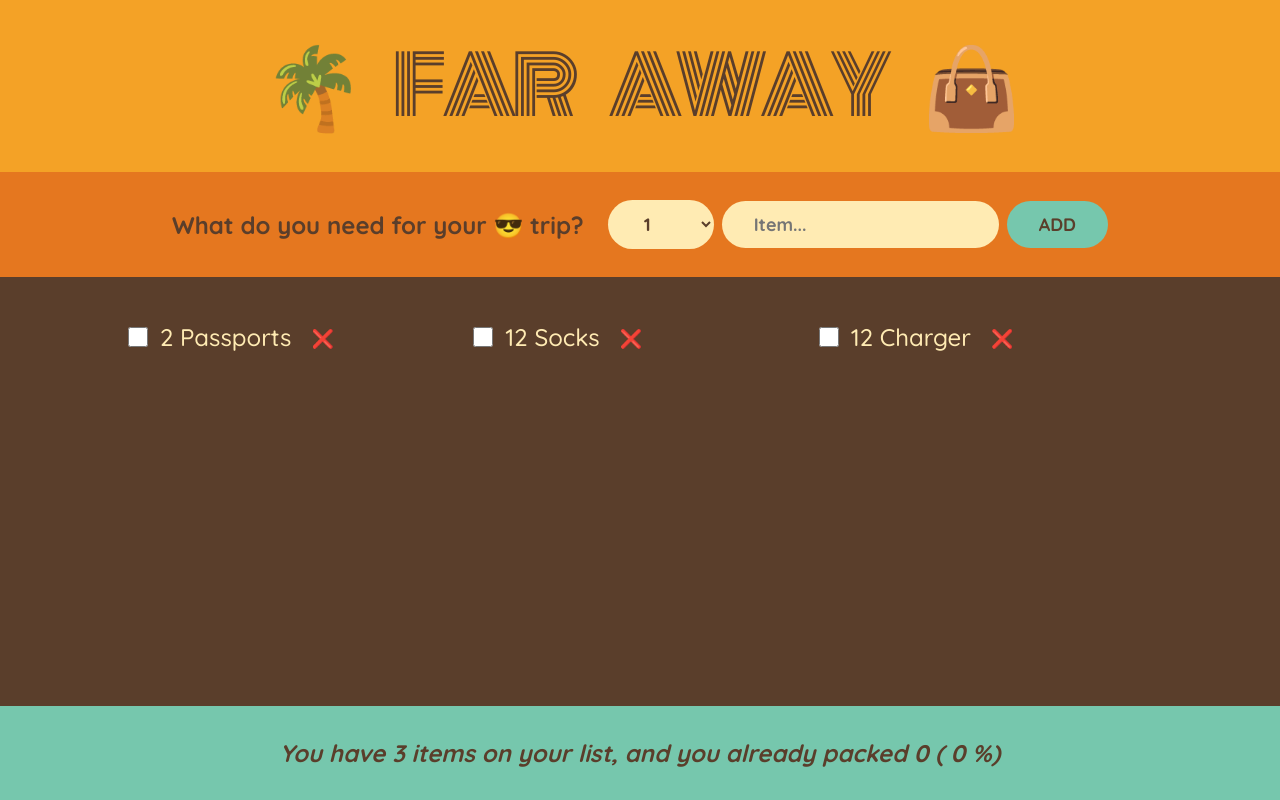
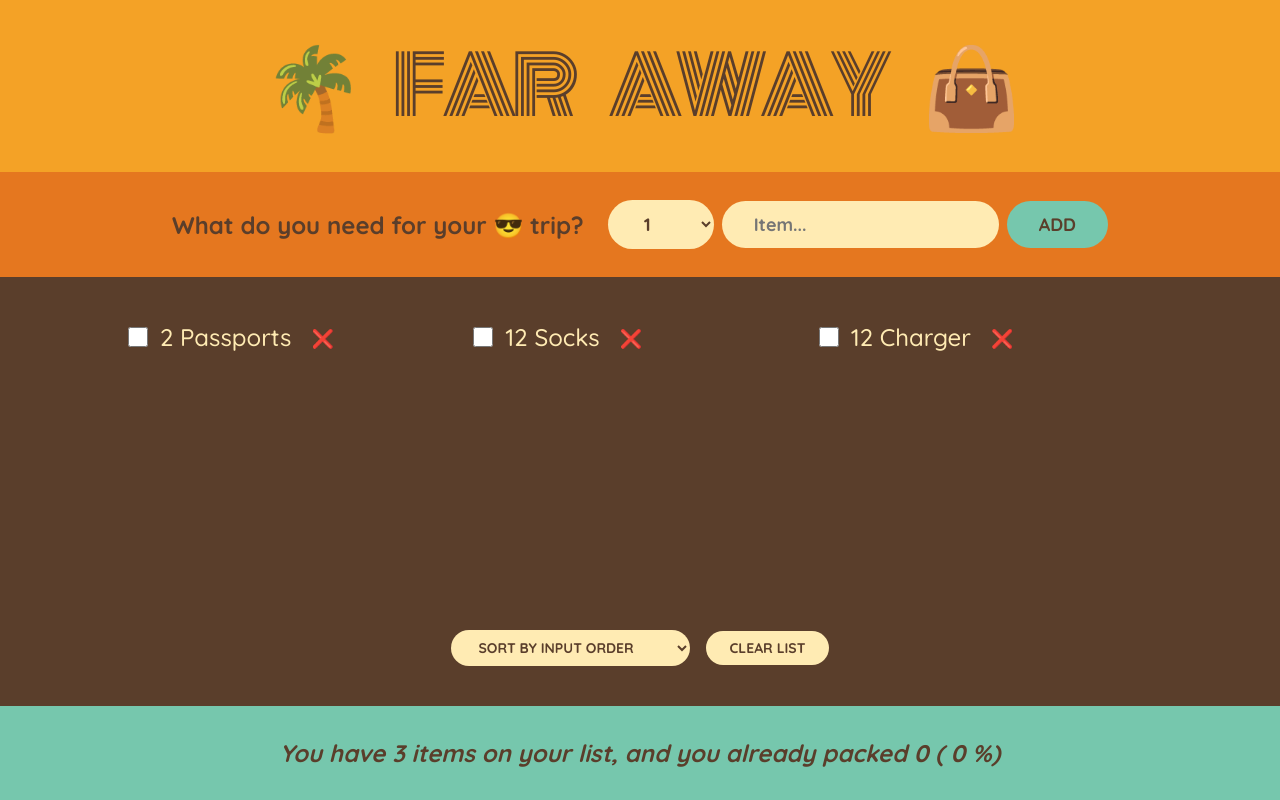
Before and after one commit to jsbiresh/travel-list, a React (Create React App) app: page / in a window 1280 px wide. Built offline with nearby package versions, Linux system fonts and the light colour scheme.

Commit message:
finished the project and refactored it to individual components

```diff
--- a/src/App.js
+++ /dev/null
@@ -1,168 +0,0 @@
-import { useState } from 'react'
-
-const initialItems = [
-  { id: 1, description: 'Passports', quantity: 2, packed: false },
-  { id: 2, description: 'Socks', quantity: 12, packed: false },
-  { id: 3, description: 'Charger', quantity: 12, packed: false },
-]
-
-// *******************************
-// COMPONENT App
-export default function App() {
-  const [items, setItems] = useState([...initialItems])
-
-  function handleAddItems(item) {
-    setItems((items) => [...items, item])
-  }
-
-  // const packedItemsCount = items.reduce(
-  //   (acc, current) => acc + (current.packed ? 1 : 0),
-  //   0
-  // )
-
-  function handleDeleteItem(id) {
-    // first it recieves the current items array, from that we filter
-    // out the item with id = item.id
-    setItems((items) => items.filter((item) => id !== item.id))
-  }
-
-  function handleToggleItem(id) {
-    setItems((items) =>
-      items.map((item) =>
-        item.id === id ? { ...item, packed: !item.packed } : item
-      )
-    )
-  }
-
-  return (
-    <div className="app">
-      <Logo />
-      <Form onAddItems={handleAddItems} />
-      <PackingList
-        items={items}
-        onToggleItem={handleToggleItem}
-        onDeleteItem={handleDeleteItem}
-      />
-      <Stats items={items} />
-    </div>
-  )
-}
-
-// COMPONENT Logo
-function Logo() {
-  return <h1>🌴 Far Away 👜 </h1>
-}
-
-// COMPONENT Form
-function Form({ onAddItems }) {
-  const [description, setDescription] = useState('')
-  const [quantity, setQuantity] = useState(1)
-
-  function handleSubmit(e) {
-    e.preventDefault()
-
-    if (!description) return
-
-    const newItem = {
-      description,
-      quantity,
-      packed: false,
-      id: Date.now(),
-    }
-    // call the function
-    onAddItems(newItem)
-
-    // clear the form fields
-    setDescription('')
-    setQuantity(1)
-  }
-
-  return (
-    <form className="add-form" onSubmit={handleSubmit}>
-      <h3>What do you need for your 😎 trip?</h3>
-      <select
-        value={quantity}
-        onChange={(e) => setQuantity(Number(e.target.value))}
-      >
-        {Array.from({ length: 20 }, (_, index) => index + 1).map((num) => (
-          <option value={num} key={num}>
-            {num}
-          </option>
-        ))}
-        {/* <option value={1}>1</option>
-        <option value={2}>2</option>
-        <option value={3}>3</option> */}
-      </select>
-      <input
-        type="text"
-        placeholder="Item..."
-        value={description}
-        onChange={(e) => setDescription(e.target.value)}
-      />
-      <button>Add</button>
-    </form>
-  )
-}
-
-// COMPONENT PackingList
-function PackingList({ items, onDeleteItem, onToggleItem }) {
-  return (
-    <div className="list">
-      <ul>
-        {items.map((item) => (
-          <Item
-            item={item}
-            key={item.id}
-            onToggleItem={onToggleItem}
-            handleDeleteItem={onDeleteItem}
-          />
-        ))}
-      </ul>
-    </div>
-  )
-}
-
-// COMPONENT Item
-function Item({ item, handleDeleteItem, onToggleItem }) {
-  return (
-    <li>
-      <input
-        type="checkbox"
-        onChange={() => onToggleItem(item.id)}
-        value={item.packed}
-      />
-      <span style={item.packed ? { textDecoration: 'line-through' } : {}}>
-        {item.quantity} {item.description}
-      </span>
-      <button onClick={() => handleDeleteItem(item.id)}> ❌ </button>
-    </li>
-  )
-}
-
-// COMPONENT Stats
-function Stats({ items }) {
-  // return if the items list is empty
-  if (!items.length)
-    return (
-      <p className="stats">
-        <em>Start adding some items to your packing list 🚀</em>
-      </p>
-    )
-
-  // if items list is not empty start calculating
-  const numItems = items.length
-  const numPacked = items.filter((item) => item.packed).length
-  const percentage = Math.round((numPacked / numItems) * 100)
-  return (
-    <footer className="stats">
-      {percentage !== 100 ? (
-        <em>
-          You have {numItems} items on your list, and you already packed{' '}
-          {numPacked} ( {percentage} %)
-        </em>
-      ) : (
-        <em>Complete Packing Done. Let's Go...✈</em>
-      )}
-    </footer>
-  )
-}
--- /dev/null
+++ b/src/components/App.js
@@ -0,0 +1,62 @@
+import { useState } from 'react'
+import Logo from './Logo'
+import Form from './Form'
+import PackingList from './PackingList'
+import Stats from './Stats'
+
+const initialItems = [
+  { id: 1, description: 'Passports', quantity: 2, packed: false },
+  { id: 2, description: 'Socks', quantity: 12, packed: false },
+  { id: 3, description: 'Charger', quantity: 12, packed: false },
+]
+
+// *******************************
+// COMPONENT App
+export default function App() {
+  const [items, setItems] = useState([...initialItems])
+
+  function handleAddItems(item) {
+    setItems((items) => [...items, item])
+  }
+
+  // const packedItemsCount = items.reduce(
+  //   (acc, current) => acc + (current.packed ? 1 : 0),
+  //   0
+  // )
+
+  function handleDeleteItem(id) {
+    // first it recieves the current items array, from that we filter
+    // out the item with id = item.id
+    setItems((items) => items.filter((item) => id !== item.id))
+  }
+
+  function handleToggleItem(id) {
+    setItems((items) =>
+      items.map((item) =>
+        item.id === id ? { ...item, packed: !item.packed } : item
+      )
+    )
+  }
+
+  // clear list in PackingList
+  function handleClearList() {
+    const confirmed = window.confirm(
+      'Are you sure you want to delete all Items?'
+    )
+    if (confirmed) setItems([])
+  }
+
+  return (
+    <div className="app">
+      <Logo />
+      <Form onAddItems={handleAddItems} />
+      <PackingList
+        items={items}
+        onToggleItem={handleToggleItem}
+        onDeleteItem={handleDeleteItem}
+        onClearList={handleClearList}
+      />
+      <Stats items={items} />
+    </div>
+  )
+}
--- /dev/null
+++ b/src/components/Form.js
@@ -0,0 +1,52 @@
+import { useState } from 'react'
+
+// COMPONENT Form
+export default function Form({ onAddItems }) {
+  const [description, setDescription] = useState('')
+  const [quantity, setQuantity] = useState(1)
+
+  function handleSubmit(e) {
+    e.preventDefault()
+
+    if (!description) return
+
+    const newItem = {
+      description,
+      quantity,
+      packed: false,
+      id: Date.now(),
+    }
+    // call the function
+    onAddItems(newItem)
+
+    // clear the form fields
+    setDescription('')
+    setQuantity(1)
+  }
+
+  return (
+    <form className="add-form" onSubmit={handleSubmit}>
+      <h3>What do you need for your 😎 trip?</h3>
+      <select
+        value={quantity}
+        onChange={(e) => setQuantity(Number(e.target.value))}
+      >
+        {Array.from({ length: 20 }, (_, index) => index + 1).map((num) => (
+          <option value={num} key={num}>
+            {num}
+          </option>
+        ))}
+        {/* <option value={1}>1</option>
+          <option value={2}>2</option>
+          <option value={3}>3</option> */}
+      </select>
+      <input
+        type="text"
+        placeholder="Item..."
+        value={description}
+        onChange={(e) => setDescription(e.target.value)}
+      />
+      <button>Add</button>
+    </form>
+  )
+}
--- /dev/null
+++ b/src/components/Item.js
@@ -0,0 +1,16 @@
+// COMPONENT Item
+export default function Item({ item, handleDeleteItem, onToggleItem }) {
+  return (
+    <li>
+      <input
+        type="checkbox"
+        onChange={() => onToggleItem(item.id)}
+        value={item.packed}
+      />
+      <span style={item.packed ? { textDecoration: 'line-through' } : {}}>
+        {item.quantity} {item.description}
+      </span>
+      <button onClick={() => handleDeleteItem(item.id)}> ❌ </button>
+    </li>
+  )
+}
--- /dev/null
+++ b/src/components/Logo.js
@@ -0,0 +1,3 @@
+export default function Logo() {
+  return <h1>🌴 Far Away 👜 </h1>
+}
--- /dev/null
+++ b/src/components/PackingList.js
@@ -0,0 +1,49 @@
+import { useState } from 'react'
+import Item from './Item'
+
+// COMPONENT PackingList
+export default function PackingList({
+  items,
+  onDeleteItem,
+  onToggleItem,
+  onClearList,
+  //   onAddItems,
+}) {
+  const [sortBy, setSortBy] = useState('input')
+  let sortedItems
+
+  if (sortBy === 'input') sortedItems = items
+
+  if (sortBy === 'description')
+    sortedItems = items
+      .slice()
+      .sort((a, b) => a.description.localeCompare(b.description))
+
+  if (sortBy === 'packed')
+    sortedItems = items
+      .slice()
+      .sort((a, b) => Number(b.packed) - Number(a.packed))
+
+  return (
+    <div className="list">
+      <ul>
+        {sortedItems.map((item) => (
+          <Item
+            item={item}
+            key={item.id}
+            onToggleItem={onToggleItem}
+            handleDeleteItem={onDeleteItem}
+          />
+        ))}
+      </ul>
+      <div className="actions">
+        <select value={sortBy} onChange={(e) => setSortBy(e.target.value)}>
+          <option value="input">Sort by input order</option>
+          <option value="description">Sort by description</option>
+          <option value="packed">Sort by packed status</option>
+        </select>
+        <button onClick={onClearList}>Clear List</button>
+      </div>
+    </div>
+  )
+}
--- /dev/null
+++ b/src/components/Stats.js
@@ -0,0 +1,27 @@
+// COMPONENT Stats
+export default function Stats({ items }) {
+  // return if the items list is empty
+  if (!items.length)
+    return (
+      <p className="stats">
+        <em>Start adding some items to your packing list 🚀</em>
+      </p>
+    )
+
+  // if items list is not empty start calculating
+  const numItems = items.length
+  const numPacked = items.filter((item) => item.packed).length
+  const percentage = Math.round((numPacked / numItems) * 100)
+  return (
+    <footer className="stats">
+      {percentage !== 100 ? (
+        <em>
+          You have {numItems} items on your list, and you already packed{' '}
+          {numPacked} ( {percentage} %)
+        </em>
+      ) : (
+        <em>Complete Packing Done. Let's Go...✈</em>
+      )}
+    </footer>
+  )
+}
--- a/src/index.js
+++ b/src/index.js
@@ -1,7 +1,7 @@
 import React from 'react'
 import ReactDOM from 'react-dom/client'
 import './index.css'
-import App from './App'
+import App from './components/App'
 
 const root = ReactDOM.createRoot(document.getElementById('root'))
 root.render(
```
